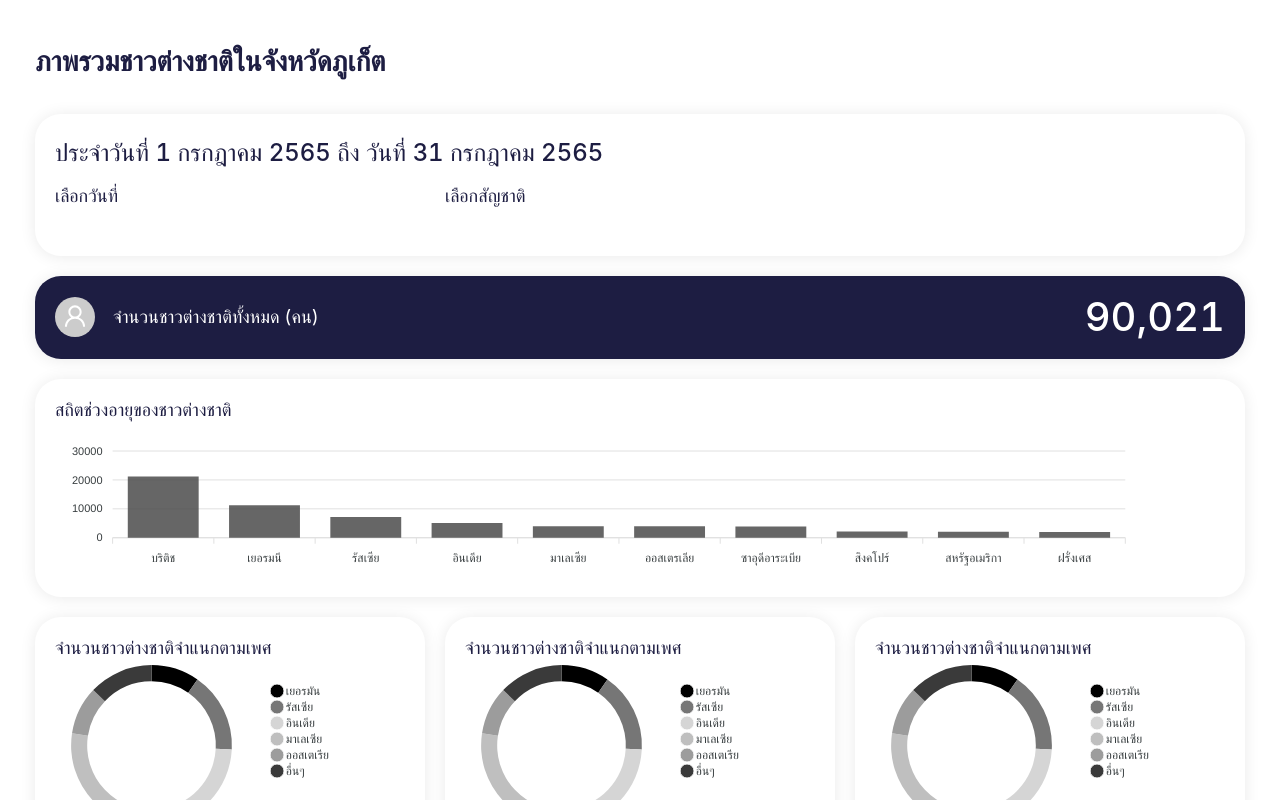
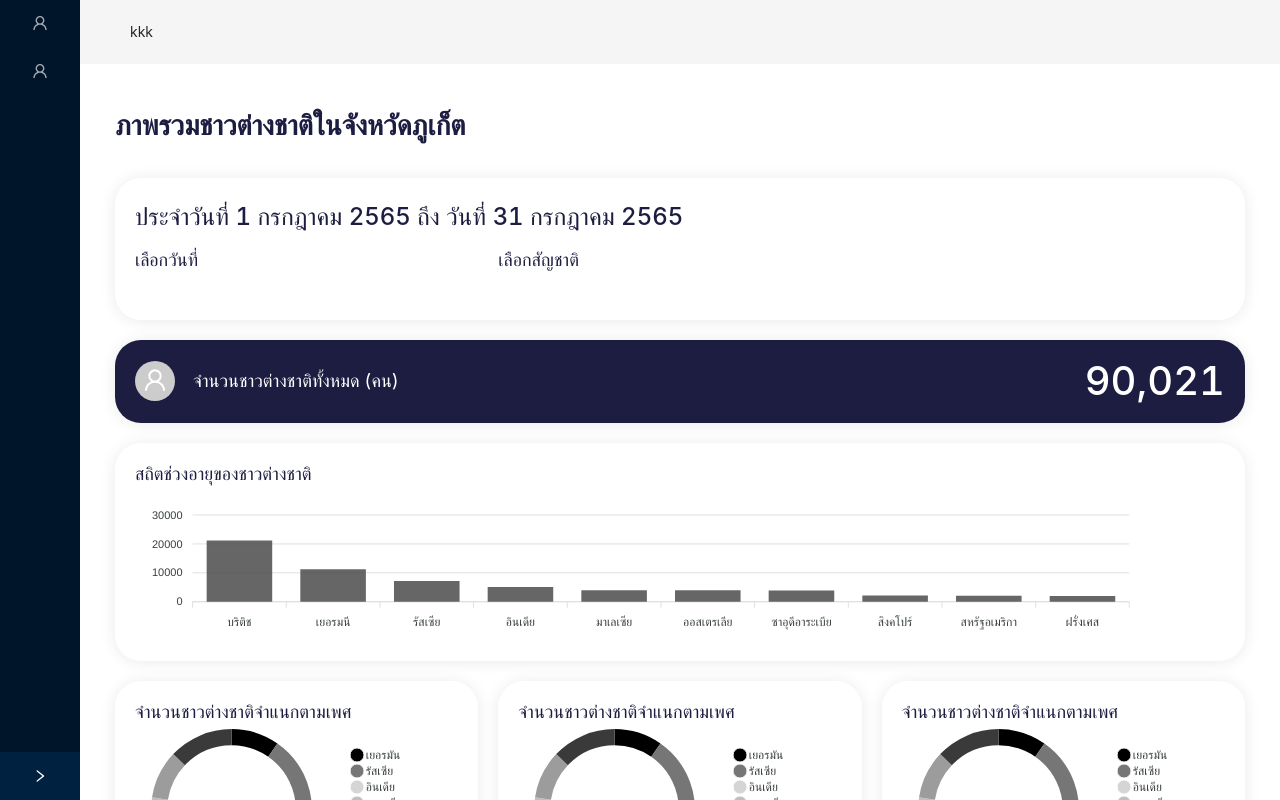
Before and after one commit to kenanimok/Apex_Chartlearn, a React (Create React App) app: page / in a window 1280 px wide. Shown: the top 800 px of the page. Built offline with nearby package versions, Linux system fonts and the light colour scheme.

Commit message:
fix ui lay out

```diff
--- a/package.json
+++ b/package.json
@@ -13,6 +13,7 @@
     "react-apexcharts": "^1.4.0",
     "react-country-flag": "^3.0.2",
     "react-dom": "^18.2.0",
+    "react-router-dom": "^6.3.0",
     "react-scripts": "5.0.1",
     "styled-components": "^5.3.5",
     "web-vitals": "^2.1.4"
--- a/src/App.js
+++ b/src/App.js
@@ -1,31 +1,30 @@
-import Allchart from './allChart/all';
-import Corelayout from './components/layout/corelayout';
-import Sidebar from './components/nav';
-import Sider from './components/nav';
-import logo from './logo.svg';
-import PiechartHook from './PieHook';
-import AreaChart from './ui/areaChart';
-import Barchart from './ui/barchart';
-import ChartUi from './ui/chartUi';
-import Columnchart from './ui/Columnchart';
+import { BrowserRouter, Routes, Route } from "react-router-dom";
+import Allchart from "./allChart/all";
+import Corelayout from "./components/layout/corelayout";
+import Router from "./components/routers";
 
-
+import logo from "./logo.svg";
+import PiechartHook from "./PieHook";
+import AreaChart from "./ui/areaChart";
+import Barchart from "./ui/barchart";
+import ChartUi from "./ui/chartUi";
+import Columnchart from "./ui/Columnchart";
 
 function App() {
   return (
-    <div >
-      {/* <PieChartken></PieChartken> */}
-      {/* <PiechartHook></PiechartHook> */}
-      <Corelayout>
-      <ChartUi></ChartUi>
-      </Corelayout>
+    <div>
+      {/* <Corelayout>
+        <ChartUi></ChartUi>
+      </Corelayout> */}
 
-
-      {/* <ChartUi></ChartUi> */}
-      {/* <Allchart/> */}
-      {/* <Columnchart/>
-      <AreaChart/> */}
-      {/* <Barchart></Barchart> */}
+      <BrowserRouter>
+        <Corelayout>
+          <Routes>
+            <Route path="/" element={<ChartUi />}></Route>
+            <Route path="/all" element={<Allchart />}></Route>
+          </Routes>
+        </Corelayout>
+      </BrowserRouter>
     </div>
   );
 }
--- /dev/null
+++ b/src/components/Sidenav/sidenav.js
@@ -0,0 +1,53 @@
+import React from "react";
+import { Breadcrumb, Layout, Menu } from "antd";
+import { Siderbars } from "./sidesav.style";
+import { useState } from "react";
+import { Link, Routes } from "react-router-dom";
+import { Route } from "react-router-dom";
+import { NavLink } from "react-router-dom";
+import {
+  DesktopOutlined,
+  FileOutlined,
+  PieChartOutlined,
+  TeamOutlined,
+  UserOutlined,
+} from "@ant-design/icons";
+import ChartUi from "../../ui/chartUi";
+const { Header, Content, Footer, Sider } = Layout;
+const Sidenav = () => {
+  const [collapsed, setCollapsed] = useState(true);
+
+  const items = [
+    {
+      label: <Link to="/">Dashboard</Link>,
+      key: "dashboard",
+      icon: <UserOutlined />,
+    },
+    {
+      label: <Link to="/all">all</Link>,
+      key: "all",
+      icon: <UserOutlined />,
+    },
+  ];
+
+  //   const items = [{ label: "Dashbaord", key: "/", icon: <DesktopOutlined /> }];
+  return (
+    <>
+      <Sider
+        collapsible
+        collapsed={collapsed}
+        onCollapse={(value) => setCollapsed(value)}
+        style={{ minHeight: "100vh" }}
+      >
+        <div className="logo" />
+        <Menu
+          theme="dark"
+          //   defaultSelectedKeys={["1"]}
+          mode="inline"
+          items={items}
+        />
+      </Sider>
+    </>
+  );
+};
+export default Sidenav;
--- /dev/null
+++ b/src/components/Sidenav/sidesav.style.js
@@ -0,0 +1,28 @@
+import styled from "styled-components";
+
+export const Siderbars = styled.div`
+  background: ${(props) => (props.type === "primary" ? "#fff" : "red")};
+  color: ${(props) => (props.type === "primary" ? "var(--primary)" : "#fff")};
+  padding: ${(props) => (props.type === "primary" ? "0px" : "0 10px")};
+  flex: ${(props) => `0 0 ${props.width}px` || "0 0 70px"};
+  min-width: ${(props) => props.width + "px" || "70px"};
+  max-width: ${(props) => props.width + "px" || "70px"};
+  width: ${(props) => props.width + "px" || "70px"};
+  overflow: hidden auto;
+  position: relative;
+  transition: flex 0.2s, min-width 0.2s, max-width 0.2s, width 0.2s;
+  z-index: 1;
+  border-top-right-radius: 30px;
+  border-bottom-right-radius: 30px;
+
+  .logo img {
+    max-width: 40px;
+  }
+
+  &.full {
+    flex: ${(props) => `0 0 ${props.fullWidth}px` || "0 0 200px"};
+    min-width: ${(props) => props.fullWidth + "px" || "200px"};
+    max-width: ${(props) => props.fullWidth + "px" || "200px"};
+    width: ${(props) => props.fullWidth + "px" || "200px"};
+  }
+`;
--- /dev/null
+++ b/src/components/Tobnav/tobnav.js
@@ -0,0 +1,21 @@
+import React from "react";
+import { Breadcrumb, Layout, Menu } from "antd";
+import styled from "styled-components";
+
+const { Header, Content, Footer, Sider } = Layout;
+
+export default function Tobnav() {
+  return (
+    <>
+      <TopHeader>
+        <Header>kkk</Header>
+      </TopHeader>
+    </>
+  );
+}
+
+export const TopHeader = styled.div`
+  .ant-layout-header {
+    background: #f5f5f5;
+  }
+`;
--- a/src/components/layout/corelayout.js
+++ b/src/components/layout/corelayout.js
@@ -1,7 +1,8 @@
 import Sider from "antd/lib/layout/Sider";
 import React from "react";
 import styled from "styled-components";
-import Sidebar from "../nav";
+import Sidenav from "../Sidenav/sidenav";
+import Tobnav from "../Tobnav/tobnav";
 
 export const Container = styled.div`
   display: flex;
@@ -36,7 +37,9 @@ export default function Corelayout(props) {
   return (
     <>
       <Container>
+        <Sidenav />
         <Layout padding={padding}>
+          <Tobnav />
           <div className="container">
             {title && <Title>{title}</Title>}
             {props.children}
--- a/src/components/nav.js
+++ /dev/null
@@ -1,36 +0,0 @@
-import React, { useState } from 'react';
-import 'antd/dist/antd.css';
-// import './index.css';
-import {
-  DesktopOutlined,
-  FileOutlined,
-  PieChartOutlined,
-  TeamOutlined,
-  UserOutlined,
-} from '@ant-design/icons';
-import { Breadcrumb, Layout, Menu } from 'antd';
-import styled from 'styled-components';
-
-const { Header, Content, Footer, Sider } = Layout;
-
-const Sidebar = () => {
-  const [collapsed, setCollapsed] = useState(false);
-  return (
-    <Layoutnav
-    //   style={{
-    //     minHeight: '100vh',
-    //   }}
-    >
-      <Sider >
-    </Sider>
-
-    </Layoutnav>
-  );
-};
-
-export const Layoutnav  = styled(Layout)`
-height: 100vh;
-
-`
-
-export default Sidebar;
--- /dev/null
+++ b/src/components/routers/index.js
@@ -0,0 +1,15 @@
+import React from "react";
+import { BrowserRouter, Route, Routes } from "react-router-dom";
+import PrivateRoute from "./privateRoute";
+import ChartUi from "../../ui/chartUi";
+import Allchart from "../../allChart/all";
+export default function Router() {
+  return (
+    <BrowserRouter>
+      <Routes>
+        <PrivateRoute exact component={ChartUi} path="/" />
+        <PrivateRoute exact component={Allchart} path="/all" />
+      </Routes>
+    </BrowserRouter>
+  );
+}
--- /dev/null
+++ b/src/components/routers/privateRoute.js
@@ -0,0 +1,10 @@
+import React from "react";
+import Corelayout from "../layout/corelayout";
+import { Route } from "react-router-dom";
+export default function PrivateRoute({ component, path }) {
+  return (
+    <Corelayout>
+      <Route exact component={component} path={path} />
+    </Corelayout>
+  );
+}
```
Also changed, not shown: 2 other files (tests, documents, lock files or other folders).
